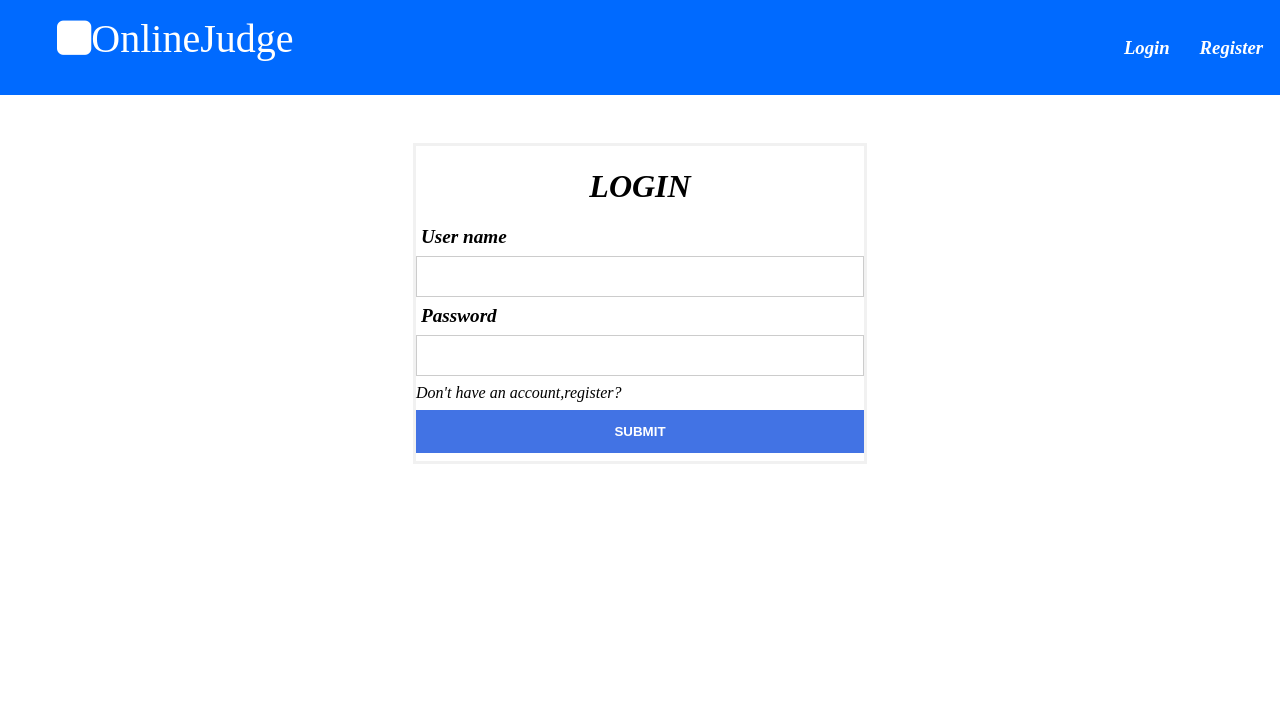
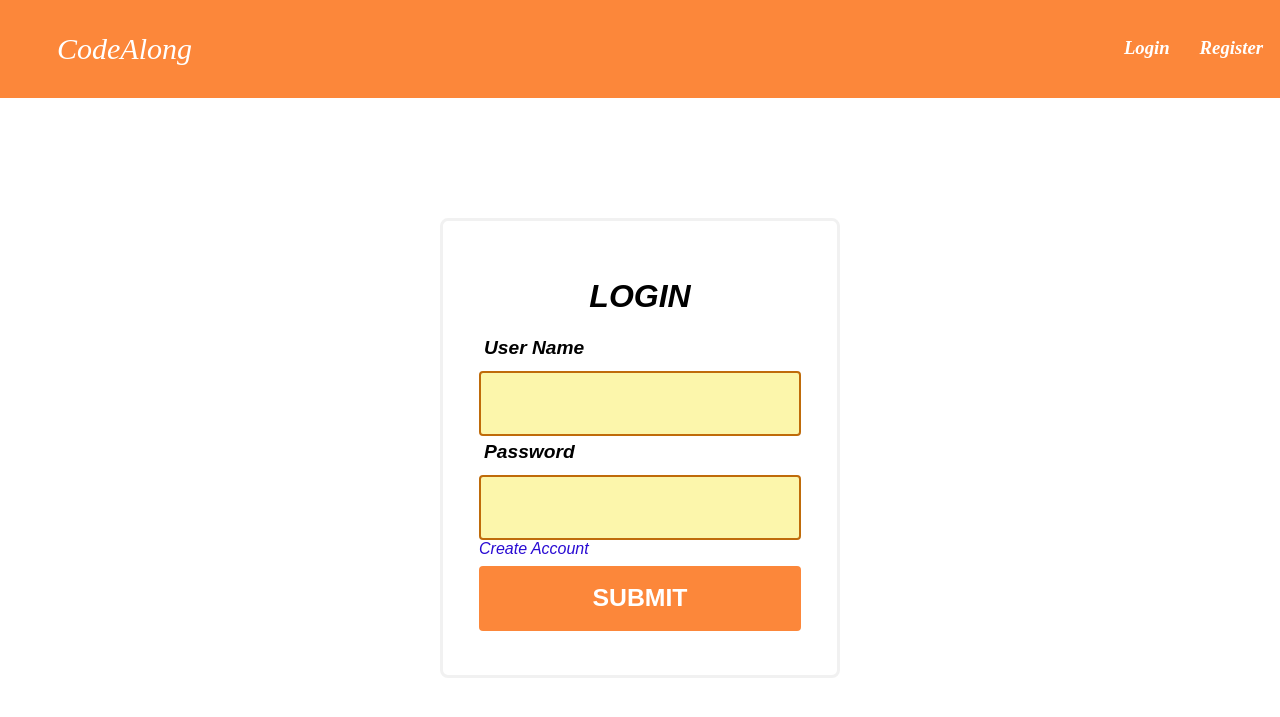
Before and after one commit to ParthChandanPC/OnlineJudge, a Django app: page /login in a window 1280 px wide. Shown: the top 717 px of the page. Run offline with Django 3.2, Linux system fonts and the light colour scheme; parts of the project's set-up code (start-up, migrations or seed data) failed here and were passed over.

Commit message:
Submit button

```diff
--- a/Environment/pyvenv.cfg
+++ b/Environment/pyvenv.cfg
@@ -1,3 +1,3 @@
-home = C:\Users\pavan\AppData\Local\Programs\Python\Python37
+home = C:\Users\parth\AppData\Local\Programs\Python\Python39
 include-system-site-packages = false
-version = 3.7.9
+version = 3.9.6
--- a/OJ/forms.py
+++ b/OJ/forms.py
@@ -1,6 +1,7 @@
 from django import forms
 from django.contrib.auth.forms import UserCreationForm
-from django.contrib.auth.models import User
+from django.contrib.auth import get_user_model
+User = get_user_model()
 
 
 class RegisterForm(UserCreationForm):
--- a/OJ/static/main.css
+++ b/OJ/static/main.css
@@ -1,9 +1,10 @@
-body{
+body {
     font-style: italic;
     margin: 0;
 }
+
 .button {
-    background-color: #4CAF50; /* Green */
+    background-color: #4CAF50;
     border: none;
     color: white;
     padding: 16px 32px;
@@ -15,6 +16,7 @@ body{
     transition-duration: 0.4s;
     cursor: pointer;
 }
+
 .button1 {
     background-color: white;
     color: black;
@@ -26,8 +28,8 @@ body{
     color: white;
 }
 
-.nav{
-    background-color: #006aff;
+.nav {
+    background-color: #fc873a;
     color: #fff;
     display: flex;
     justify-content: space-between;
@@ -35,98 +37,258 @@ body{
     padding: 2px;
     margin-top: 0;
 }
-.nav ul{
+
+.nav .left {
+    font-size: 30px;
+}
+
+.nav .left:hover {
+    color: #638def;
+}
+
+.nav ul {
     display: flex;
-    justify-content:space-between;
+    justify-content: space-between;
     list-style: none;
 }
-.nav ul li{
-    padding:0 15px;
+
+.nav ul li {
+    padding: 0 15px;
 }
 
-.Question-list{
+.Question-list {
     justify-content: center;
     /* margin: 0; */
     margin-top: 5rem;
     margin-left: 15rem;
     margin-right: 15rem;
-    width : 70%;
+    width: 70%;
     /* border: 2px solid; */
+}
 
-}
-.Question{
+.Question {
     width: 100%;
     box-shadow: 5px 10px 5px #d1cfcf;
     height: 100px;
     /* max-height: 150px; */
     /* height: fit-content; */
-    margin-bottom :30px;
+    margin-bottom: 30px;
     /* display: ; */
 }
 
-.Question ul{
+.Question ul {
     display: flex;
-    justify-content:space-around;
+    justify-content: space-around;
     list-style-type: none;
 }
 
-
-a{
+a {
     text-decoration: none;
     color: #fff;
 }
-a:hover {color: #638def;}
-.Question-list a{
+
+a:hover {
+    color: #638def;
+}
+
+.Question-list a {
     text-decoration: none;
     color: black;
 }
-.Question-list a:hover {font-size:120%;}
 
+.Question-list a:hover {
+    font-size: 120%;
+}
 
-
-
-
-.hide{
+.hide {
     display: none;
 }
 
-.Question-view{
+.Question-view {
     justify-content: center;
     /* margin: 0; */
     margin-top: 5rem;
     margin-left: 15rem;
     margin-right: 15rem;
-    width : 70%;
+    width: 70%;
     box-shadow: 5px 10px 5px #d1cfcf;
     padding: 20px;
 }
+
+
 /* CSS */
 
-.submit{
-    margin:50px;
+.submit {
+    margin: 50px;
     margin-left: 450px;
 }
 
-.left{
+.left {
     align-items: left
 }
 
-.right{
+.right {
     align-items: right
 }
 
-.login{
+.login {
     /* display: flex;
     align-items: center; */
     width: 35%;
     /* margin-top:4rem;
     margin-left: 3rem; */
-    margin:auto;
+    margin: auto;
     margin-top: 3rem;
     border: 3px solid #f1f1f1;
     background-color: rgb(255, 255, 255);
 }
-.login label{
+
+form {
+    position: absolute;
+    top: 50%;
+    left: 50%;
+    transform: translate(-50%, -50%);
+    display: block;
+    width: 100%;
+    max-width: 400px;
+    background-color: #fff;
+    margin: 0;
+    padding: 2.25em;
+    box-sizing: border-box;
+    border: solid 1px #ddd;
+    border-radius: 0.5em;
+    font-family: 'Source Sans Pro', sans-serif;
+}
+
+form .svgContainer {
+    position: relative;
+    width: 200px;
+    height: 200px;
+    margin: 0 auto 1em;
+    border-radius: 50%;
+    background: none;
+    border: solid 2.5px #cd810e;
+    overflow: hidden;
+    pointer-events: none;
+}
+
+form .svgContainer div {
+    position: relative;
+    width: 100%;
+    height: 0;
+    overflow: hidden;
+    padding-bottom: 100%;
+}
+
+form .svgContainer .mySVG {
+    position: absolute;
+    left: 0;
+    top: 0;
+    width: 100%;
+    height: 100%;
+    pointer-events: none;
+}
+
+form .inputGroup {
+    margin: 0 0 2em;
+    padding: 0;
+    position: relative;
+}
+
+form .inputGroup:last-of-type {
+    margin-bottom: 0;
+}
+
+form label {
+    margin: 0 0 12px;
+    display: block;
+    font-size: 1.25em;
+    color: #b15c02;
+    font-weight: 700;
+    font-family: inherit;
+}
+
+form input[type='email'],
+form input[type="text"],
+form input[type='password'] {
+    display: block;
+    margin: 0;
+    padding: 0 1em 0;
+    background-color: #fcf6ab;
+    border: solid 2px #bf6b0a;
+    border-radius: 4px;
+    -webkit-appearance: none;
+    box-sizing: border-box;
+    width: 100%;
+    height: 65px;
+    font-size: 1.55em;
+    color: #e9bf6c;
+    font-weight: 600;
+    font-family: inherit;
+    transition: box-shadow 0.2s linear, border-color 0.25s ease-out;
+}
+
+form input[type='email']:focus,
+form input[type="text"]:focus,
+form input[type='password']:focus {
+    outline: none;
+    box-shadow: 0px 2px 10px rgba(0, 0, 0, .1);
+    border: solid 2px #dd9a4e;
+}
+
+form input[type='email'],
+form input[type="text"] {
+    padding: 14px 1em 2px;
+}
+
+form button {
+    display: block;
+    margin: 0;
+    padding: 0.65em 1em 1em;
+    background-color: #fc873a;
+    border: none;
+    border-radius: 4px;
+    box-sizing: border-box;
+    box-shadow: none;
+    width: 100%;
+    height: 65px;
+    font-size: 1.55em;
+    color: #fff;
+    font-weight: 600;
+    font-family: inherit;
+    transition: background-color 0.2s ease-out;
+}
+
+form button:hover,
+form button:active {
+    background-color: #b06b17;
+}
+
+form .inputGroup1 .helper {
+    position: absolute;
+    z-index: 1;
+    font-family: inherit;
+}
+
+form .inputGroup1 .helper1 {
+    top: 0;
+    left: 0;
+    transform: translate(1.4em, 2.6em) scale(1);
+    transform-origin: 0 0;
+    color: #fc873a;
+    font-size: 1.25em;
+    font-weight: 400;
+    opacity: 0.65;
+    pointer-events: none;
+    transition: transform 0.2s ease-out, opacity 0.2s linear;
+}
+
+form .inputGroup1.focusWithText .helper {
+    transform: translate(1.4em, 2em) scale(0.65);
+    opacity: 1;
+}
+
+.login label {
     color: rgb(0, 0, 0);
     text-decoration: none;
     font-size: larger;
@@ -135,7 +297,8 @@ a:hover {color: #638def;}
     width: 100%;
     font-weight: bolder;
 }
-.login input{
+
+.login input {
     width: 100%;
     padding: 12px 20px;
     margin: 8px 0;
@@ -143,39 +306,37 @@ a:hover {color: #638def;}
     border: 1px solid #ccc;
     box-sizing: border-box;
 }
-.login button{
+
+.login button {
     width: 100%;
-    background-color: #4273e4;
+    background-color: #fc873a;
     color: white;
     padding: 14px 20px;
     margin: 8px 0;
     border: none;
     cursor: pointer;
     width: 100%;
-    font-weight:bold;
-}
-.login button:hover{
-    background-color: #004cff;
-}
-.login h1{
-    text-align: center;
-    /* font-size: larger;
-    margin-top: 5px; */
+    font-weight: bold;
 }
 
-.container{
-    width:80%;
+.login button:hover {
+    background-color: #c75408;
+}
+
+.login h1 {
+    text-align: center;
+}
+
+.container {
+    width: 80%;
     box-shadow: 20px 20px 50px grey;
-    /* height: 100%; */
-    /* flex-direction: column; */
-    /* align-items: center; */
     background-color: #fff;
     margin-top: 80px;
     align-items: center;
     margin-left: 170px;
+}
 
-  }
-  .language-option{
+.language-option {
     display: flex;
     flex-direction: row;
     align-items: left;
@@ -183,16 +344,11 @@ a:hover {color: #638def;}
     height: fit-content;
     background-color: #fff;
     padding: 0px;
-      /* border: #006aff solid 1px; */
     margin-top: 10px;
     margin-left: 15px;
-
 }
 
-
-
 .header {
-    /* background: #cdd1cd; */
     text-align: left;
     font-size: 50px;
     font-weight: bold;
@@ -202,12 +358,11 @@ a:hover {color: #638def;}
     width: 100%;
     margin: 10px;
     margin-left: 15px;
-    /* text-shadow: 1px 1px 2px rgb(251, 248, 248), 0 0 25px rgb(166, 165, 165), 0 0 5px rgb(106, 106, 106); */
 }
 
-
-
-  #editor { height: 400px; }
+#editor {
+    height: 400px;
+}
 
 .button-container {
     text-align: right;
@@ -216,7 +371,7 @@ a:hover {color: #638def;}
 
 .btn {
     background: #eeefee;
-      color: rgb(91, 121, 255);
+    color: #ff6600;
     padding: 8px;
     border: 0;
     font-weight: bold;
@@ -228,26 +383,25 @@ a:hover {color: #638def;}
     min-height: 100px;
     width: 99%;
     resize: none;
-
 }
 
-  .footer{
+.footer {
     width: 80%;
     margin: auto;
     margin-left: 170px;
 }
 
-.input{
-
-    width:100%;
+.input {
+    width: 100%;
     align-items: left;
 }
- textarea{
+
+textarea {
     resize: none;
 }
 
- .output{
-    width:100%;
+.output {
+    width: 100%;
     align-items: right;
     margin-bottom: 20px;
     border: none;
--- a/OJ/templates/login.html
+++ b/OJ/templates/login.html
@@ -1,30 +1,35 @@
-{% extends 'main.html'%}
-
-
-{%block content%}
+{% extends 'main.html'%} {%block content%}
 <div class="nav">
-        <ul class = 'left'>
-            <li><i class="fa fa-square" style="font-size:40px;color:rgb(255, 255, 255)">OnlineJudge</i></li>
+    <ul class="left">
+        <li>CodeAlong</li>
     </ul>
     <ul class="right">
-            <li><a href= '{% url "login"%}'><h3>Login</h3></a></li>
-            <li><a href= '{% url "register"%}'><h3>Register</h3></a></li>
+        <li>
+            <a href='{% url "login"%}'>
+                <h3>Login</h3>
+            </a>
+        </li>
+        <li>
+            <a href='{% url "register"%}'>
+                <h3>Register</h3>
+            </a>
+        </li>
 
     </ul>
 </div>
 
-<form action="" class = 'login' method = 'POST'>
+<form action="" class='login' method='POST'>
     {%csrf_token%}
     <h1>LOGIN</h1>
-    <label for="username">User name</label>
+
+
+    <label for="username">User Name</label>
     <input type="text" name="username" id="username">
     <label for="password">Password</label>
     <input type="password" name="password" id="password">
-    <a href = '{% url "register"%}' style = 'color:black;'>Don't have an account,register?</a>
-    <button type="submit">SUBMIT</button>
-
-    {%for message in messages%}
-        <p style = "color:red">{{message}}</p>
+    <a href='{% url "register"%}' style='color:rgb(41, 11, 211);'>Create Account</a>
+    <button type="submit">SUBMIT</button> {%for message in messages%}
+    <p style="color:red">{{message}}</p>
     {%endfor%}
 </form>
 
--- a/OJ/templates/main.html
+++ b/OJ/templates/main.html
@@ -1,6 +1,7 @@
 {%load static%}
 <!DOCTYPE html>
 <html lang="en">
+
 <head>
     <meta charset="UTF-8">
     <meta http-equiv="X-UA-Compatible" content="IE=edge">
@@ -9,15 +10,24 @@
     <link rel="stylesheet" href="https://cdnjs.cloudflare.com/ajax/libs/font-awesome/4.7.0/css/font-awesome.min.css">
     <link rel="stylesheet" href="{% static 'main.css'%}">
 </head>
+
 <body>
     {%block content%}
     <div class="nav">
-        <ul class = 'left'>
-            <li><i class="fa fa-square" style="font-size:40px;color:rgb(255, 255, 255)">OnlineJudge</i></li>
+        <ul class="left">
+            <li>CodeAlong</li>
         </ul>
         <ul class="right">
-            <li><a href= '{% url "login"%}'><h3>Login</h3></a></li>
-            <li><a href= '{% url "register"%}'><h3>Register</h3></a></li>
+            <li>
+                <a href='{% url "login"%}'>
+                    <h3>Login</h3>
+                </a>
+            </li>
+            <li>
+                <a href='{% url "register"%}'>
+                    <h3>Register</h3>
+                </a>
+            </li>
 
         </ul>
     </div>
@@ -25,4 +35,5 @@
     {%endblock%}
 
 </body>
+
 </html>
--- a/OJ/urls.py
+++ b/OJ/urls.py
@@ -7,5 +7,5 @@ urlpatterns = [
     path('register',views.register,name = 'register'),
     path('logout',views.logoutUser,name = 'logout'),
     path('',views.home,name = 'home'),
-    path('ide//<int:problem_id>>',views.ide,name = 'ide'),
+    path('ide/<int:problem_id>',views.ide,name = 'ide'),
 ]
--- a/OJ/views.py
+++ b/OJ/views.py
@@ -18,8 +18,8 @@ def loginUser(request):
             return redirect('home')
         else:
             messages.info(request, 'Username or password is incorrect')
-            return render(request, 'login.html')
-    return render(request,'login.html')
+            return render(request, 'login.html',{})
+    return render(request,'login.html',{})
     # login function
 def register(request):
     if request.method == 'POST':
@@ -47,5 +47,5 @@ def problem_view(request,id):
 
 @login_required(login_url='login')
 def ide(request,problem_id):
-    user_id = 1
+    user_id = request.user.id
     return render(request,'ide.html',{'problem_id':problem_id,'user_id':user_id})
--- a/OnlineJudge/settings.py
+++ b/OnlineJudge/settings.py
@@ -38,6 +38,7 @@ INSTALLED_APPS = [
     'django.contrib.messages',
     'django.contrib.staticfiles',
     'OJ',
+    'froala_editor',
 ]
 
 MIDDLEWARE = [
--- a/OnlineJudge/urls.py
+++ b/OnlineJudge/urls.py
@@ -19,4 +19,5 @@ from django.urls import path,include
 urlpatterns = [
     path('admin/', admin.site.urls),
     path('', include('OJ.urls')),
+    path('api/v1/', include('api.urls')),
 ]
```
Also changed, not shown: OJ/templates/ide.html (+72 -28 lines), OJ/templates/problem_view.html (+14 -8 lines), OJ/templates/registration.html (+20 -24 lines), api/code.py (+49 -21 lines), api/serializers.py (+2 -10 lines), api/views.py (+5 -5 lines), OJ/migrations/0001_initial.py (added), db.sqlite3, 1 other file. Lines whose indentation alone changed are shown as unchanged.
